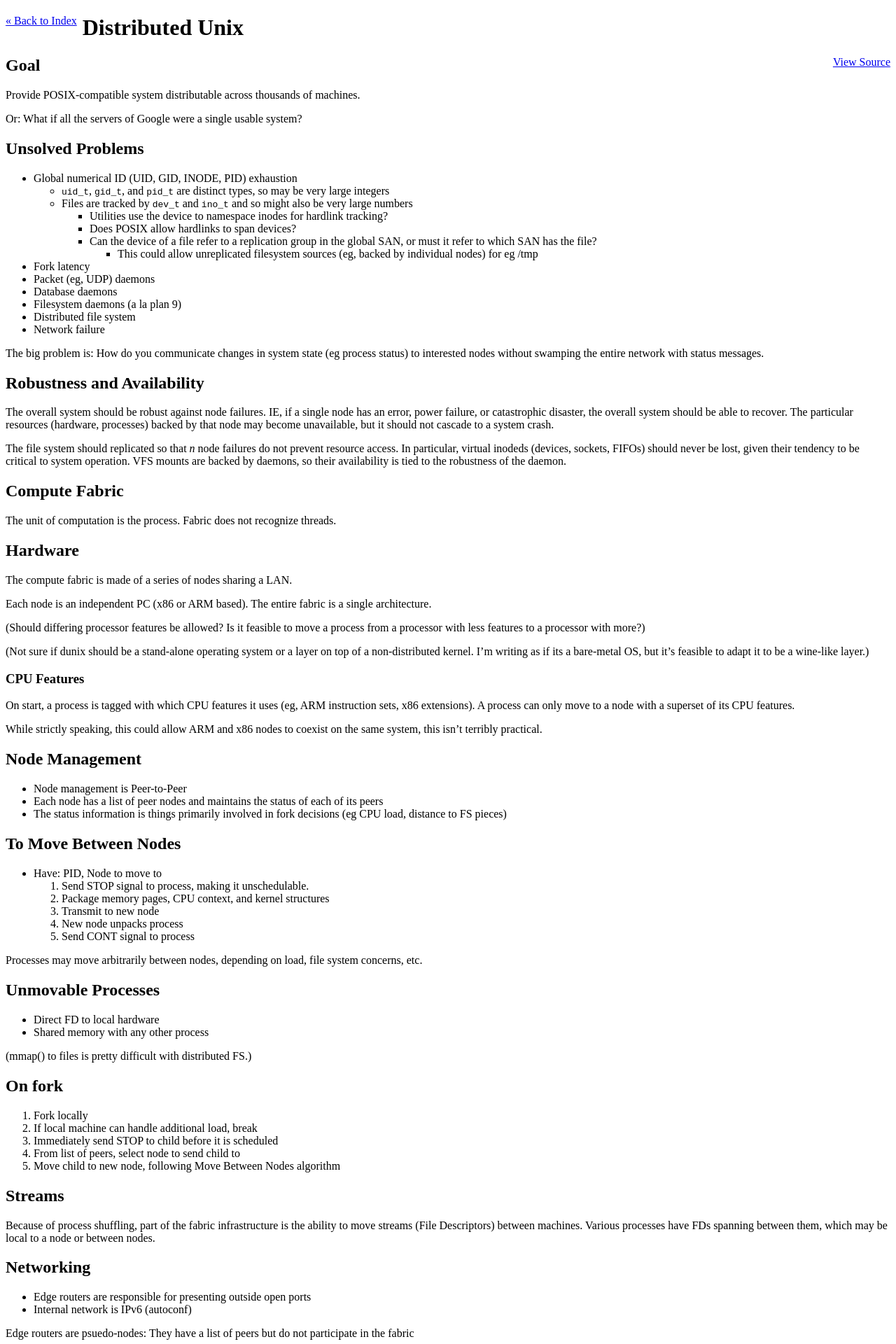
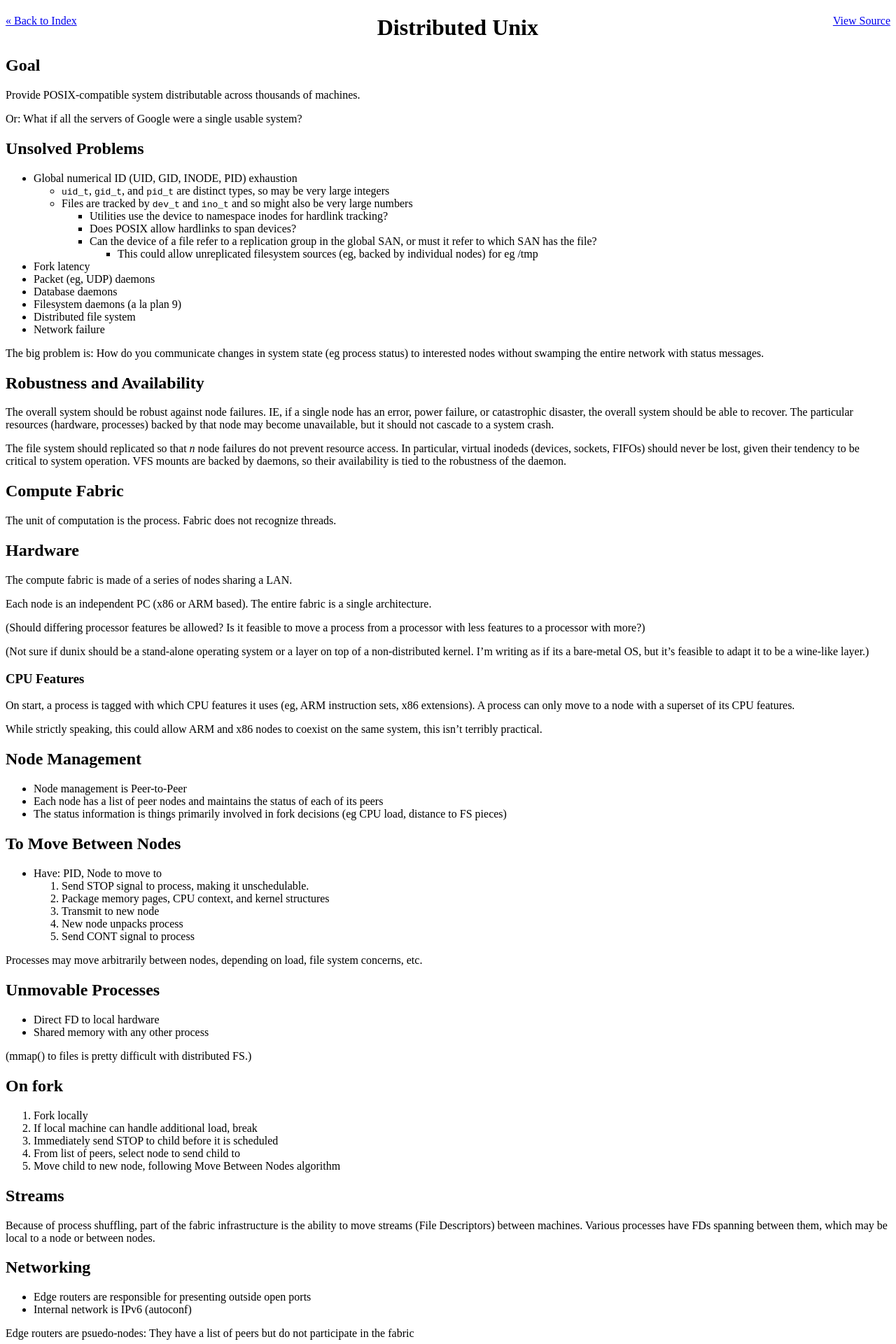
Before and after one commit to AstraLuma/astraluma.github.io, a Jekyll site: the page built from dunix.md, in a window 1280 px wide. Shown: the top 1920 px of the page at 70% size. Built offline with Jekyll 4.4.1, drawn with Linux system fonts in a browser that asks for light colours.

Commit message:
Update basic.html

```diff
--- a/_layouts/basic.html
+++ b/_layouts/basic.html
@@ -10,15 +10,18 @@
         float: left;
         margin-right: 0.5em;
       }
+      header h1 {
+        text-align: center;
+      }
     </style>
   </head>
   <body>
     <header>
       <div id="backlink"><a href="/">« Back to Index</a></div>
-      <h1>{{page.title}}</h1>
       {% if page.source %}
       <div id="sourcelink"><a href="{{page.source}}">View Source</a></div>
       {% endif %}
+      <h1>{{page.title}}</h1>
     </header>
     <article>
       {{content}}
```
